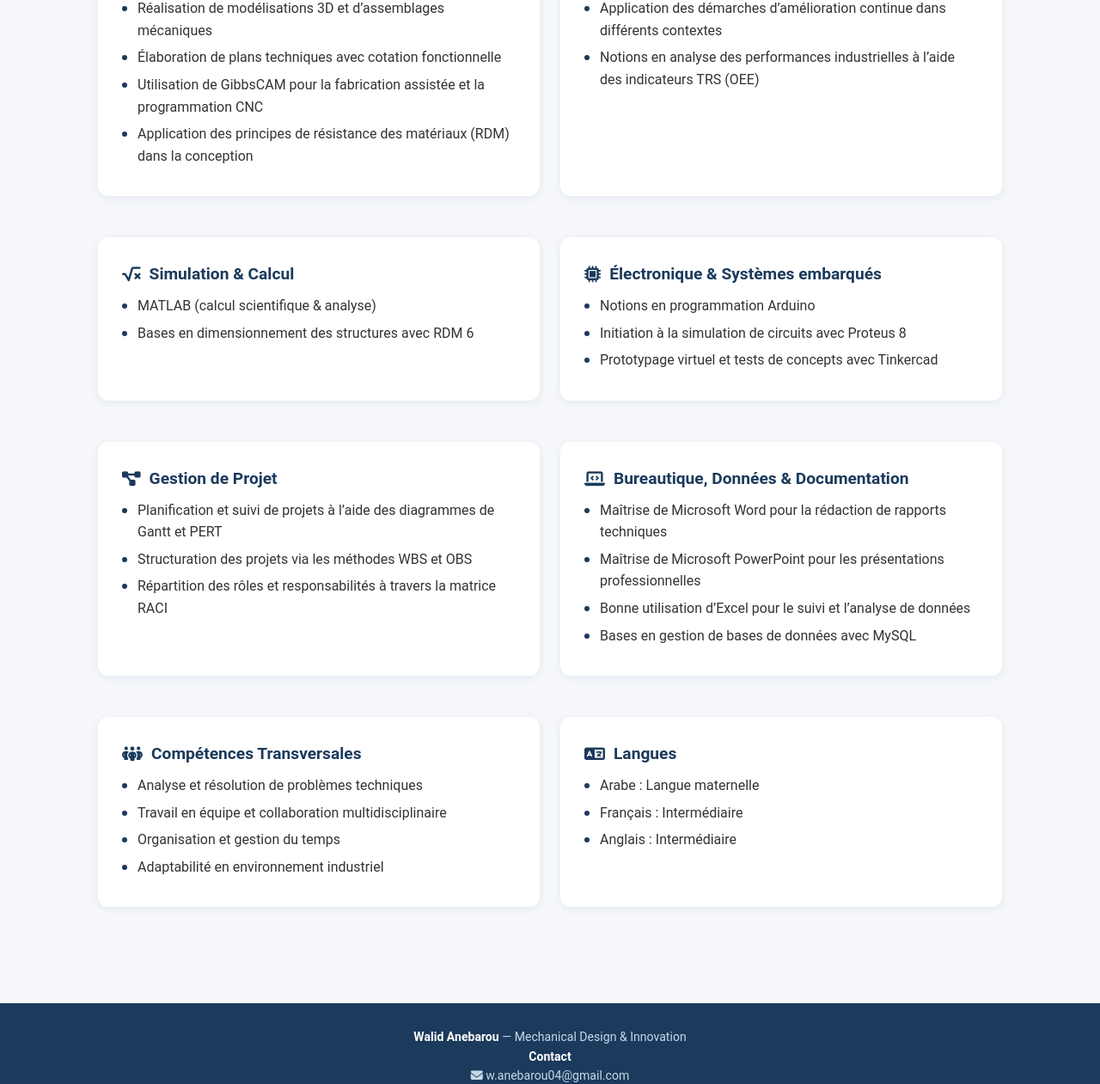
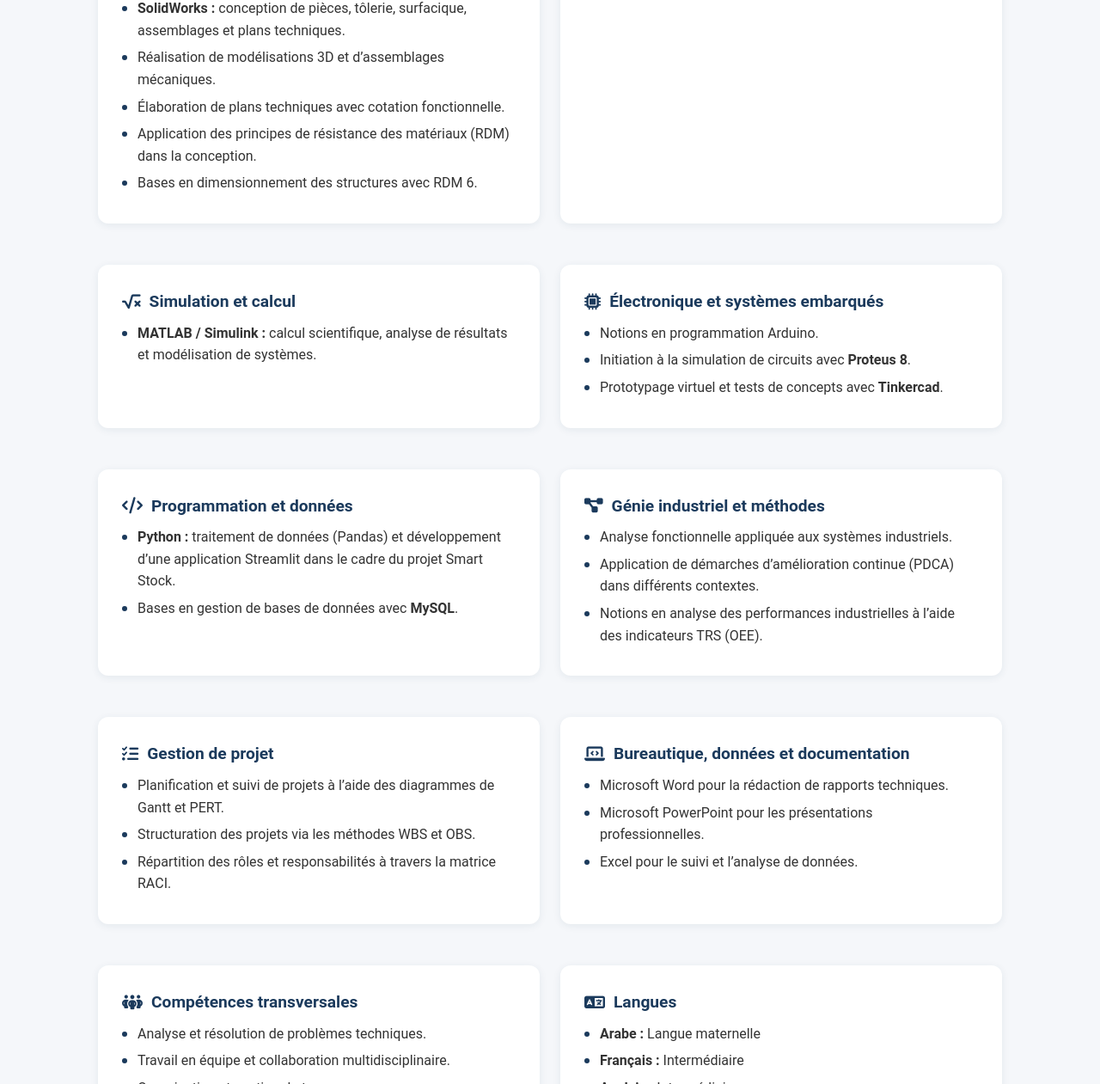
Before and after one commit to walid-anebarou/walid-portfolio, a plain HTML site: page competences.html in a window 1280 px wide. Shown: the part 409-1670 px from the top of the page at 86% size. Drawn offline with Linux system fonts and the light colour scheme.

Commit message:
Refactor competences section with updated skills
Updated skill categories and descriptions for clarity and consistency. Added new skills and organized existing ones.

```diff
--- a/competences.html
+++ b/competences.html
@@ -4,11 +4,15 @@
 <meta charset="UTF-8">
 <meta name="viewport" content="width=device-width, initial-scale=1.0">
 <title>Walid Anebarou — Compétences</title>
+<link rel="preconnect" href="https://fonts.googleapis.com">
+<link rel="preconnect" href="https://fonts.gstatic.com" crossorigin>
+<link href="https://fonts.googleapis.com/css2?family=Inter:wght@400;500;600;700&display=swap" rel="stylesheet">
 <link rel="stylesheet" href="style.css">
 <link rel="stylesheet" href="https://cdnjs.cloudflare.com/ajax/libs/font-awesome/6.5.2/css/all.min.css">
 </head>
 <body>
-<nav class="navbar">
+
+<nav class="navbar" aria-label="Navigation principale">
   <div class="navbar-inner">
     <a class="navbar-brand" href="index.html">Walid <span>Anebarou</span></a>
     <ul class="nav-links">
@@ -33,79 +37,93 @@
   <div class="container skills-grid">
 
     <div class="card skill-category">
-      <h3><i class="fa-solid fa-compass-drafting"></i> CAO / CFAO & Conception Mécanique</h3>
+      <h3><i class="fa-solid fa-compass-drafting"></i> Conception mécanique</h3>
       <ul>
-<li>Maîtrise des logiciels de conception assistée par ordinateur : CATIA V5 et SolidWorks</li>
-        <li>Réalisation de modélisations 3D et d’assemblages mécaniques</li>
-        <li>Élaboration de plans techniques avec cotation fonctionnelle</li>
-        <li>Utilisation de GibbsCAM pour la fabrication assistée et la programmation CNC</li>
-        <li>Application des principes de résistance des matériaux (RDM) dans la conception</li>
+        <li><strong>CATIA V5 :</strong> modélisation 3D (Part Design, Generative Shape Design), assemblages (Assembly Design) et mise en plan.</li>
+        <li><strong>SolidWorks :</strong> conception de pièces, tôlerie, surfacique, assemblages et plans techniques.</li>
+        <li>Réalisation de modélisations 3D et d’assemblages mécaniques.</li>
+        <li>Élaboration de plans techniques avec cotation fonctionnelle.</li>
+        <li>Application des principes de résistance des matériaux (RDM) dans la conception.</li>
+        <li>Bases en dimensionnement des structures avec RDM 6.</li>
       </ul>
     </div>
 
     <div class="card skill-category">
- <h3><i class="fa-solid fa-industry"></i> Génie Industriel & Méthodes</h3>
+      <h3><i class="fa-solid fa-industry"></i> Fabrication assistée (FAO)</h3>
       <ul>
-        <li>Maîtrise des outils d’analyse fonctionnelle appliqués aux systèmes industriels</li>
-        <li>Application des démarches d’amélioration continue dans différents contextes</li>
-        <li>Notions en analyse des performances industrielles à l’aide des indicateurs TRS (OEE)</li>
+        <li><strong>GibbsCAM :</strong> fabrication assistée par ordinateur et programmation CNC.</li>
       </ul>
     </div>
 
     <div class="card skill-category">
-<h3><i class="fa-solid fa-square-root-variable"></i> Simulation & Calcul</h3>
+      <h3><i class="fa-solid fa-square-root-variable"></i> Simulation et calcul</h3>
       <ul>
-        <li>MATLAB (calcul scientifique & analyse)</li>
-        <li>Bases en dimensionnement des structures avec RDM 6</li>
+        <li><strong>MATLAB / Simulink :</strong> calcul scientifique, analyse de résultats et modélisation de systèmes.</li>
       </ul>
     </div>
 
     <div class="card skill-category">
-<h3><i class="fa-solid fa-microchip"></i> Électronique & Systèmes embarqués</h3>
+      <h3><i class="fa-solid fa-microchip"></i> Électronique et systèmes embarqués</h3>
       <ul>
-        <li>Notions en programmation Arduino</li>
-        <li>Initiation à la simulation de circuits avec Proteus 8</li>
-        <li>Prototypage virtuel et tests de concepts avec Tinkercad</li>
+        <li>Notions en programmation Arduino.</li>
+        <li>Initiation à la simulation de circuits avec <strong>Proteus 8</strong>.</li>
+        <li>Prototypage virtuel et tests de concepts avec <strong>Tinkercad</strong>.</li>
       </ul>
     </div>
 
     <div class="card skill-category">
-<h3><i class="fa-solid fa-diagram-project"></i> Gestion de Projet</h3>
+      <h3><i class="fa-solid fa-code"></i> Programmation et données</h3>
       <ul>
-        <li>Planification et suivi de projets à l’aide des diagrammes de Gantt et PERT</li>
-        <li>Structuration des projets via les méthodes WBS et OBS</li>
-        <li>Répartition des rôles et responsabilités à travers la matrice RACI</li>
+        <li><strong>Python :</strong> traitement de données (Pandas) et développement d’une application Streamlit dans le cadre du projet Smart Stock.</li>
+        <li>Bases en gestion de bases de données avec <strong>MySQL</strong>.</li>
       </ul>
     </div>
 
     <div class="card skill-category">
-<h3><i class="fa-solid fa-laptop-code"></i> Bureautique, Données & Documentation</h3>
+      <h3><i class="fa-solid fa-diagram-project"></i> Génie industriel et méthodes</h3>
       <ul>
-        <li>Maîtrise de Microsoft Word pour la rédaction de rapports techniques</li>
-        <li>Maîtrise de Microsoft PowerPoint pour les présentations professionnelles</li>
-        <li>Bonne utilisation d’Excel pour le suivi et l’analyse de données</li>
-        <li>Bases en gestion de bases de données avec MySQL</li>
+        <li>Analyse fonctionnelle appliquée aux systèmes industriels.</li>
+        <li>Application de démarches d’amélioration continue (PDCA) dans différents contextes.</li>
+        <li>Notions en analyse des performances industrielles à l’aide des indicateurs TRS (OEE).</li>
       </ul>
     </div>
 
     <div class="card skill-category">
-<h3><i class="fa-solid fa-people-group"></i> Compétences Transversales</h3>
+      <h3><i class="fa-solid fa-list-check"></i> Gestion de projet</h3>
       <ul>
-        <li>Analyse et résolution de problèmes techniques</li>
-        <li>Travail en équipe et collaboration multidisciplinaire</li>
-        <li>Organisation et gestion du temps</li>
-        <li>Adaptabilité en environnement industriel</li>
+        <li>Planification et suivi de projets à l’aide des diagrammes de Gantt et PERT.</li>
+        <li>Structuration des projets via les méthodes WBS et OBS.</li>
+        <li>Répartition des rôles et responsabilités à travers la matrice RACI.</li>
       </ul>
     </div>
 
-<div class="card skill-category">
-    <h3><i class="fa-solid fa-language"></i> Langues</h3>
-    <ul>
-        <li>Arabe : Langue maternelle</li>
-        <li>Français : Intermédiaire</li>
-        <li>Anglais : Intermédiaire</li>
-    </ul>
-</div>
+    <div class="card skill-category">
+      <h3><i class="fa-solid fa-laptop-code"></i> Bureautique, données et documentation</h3>
+      <ul>
+        <li>Microsoft Word pour la rédaction de rapports techniques.</li>
+        <li>Microsoft PowerPoint pour les présentations professionnelles.</li>
+        <li>Excel pour le suivi et l’analyse de données.</li>
+      </ul>
+    </div>
+
+    <div class="card skill-category">
+      <h3><i class="fa-solid fa-people-group"></i> Compétences transversales</h3>
+      <ul>
+        <li>Analyse et résolution de problèmes techniques.</li>
+        <li>Travail en équipe et collaboration multidisciplinaire.</li>
+        <li>Organisation et gestion du temps.</li>
+        <li>Adaptabilité en environnement industriel.</li>
+      </ul>
+    </div>
+
+    <div class="card skill-category">
+      <h3><i class="fa-solid fa-language"></i> Langues</h3>
+      <ul>
+        <li><strong>Arabe :</strong> Langue maternelle</li>
+        <li><strong>Français :</strong> Intermédiaire</li>
+        <li><strong>Anglais :</strong> Intermédiaire</li>
+      </ul>
+    </div>
 
   </div>
 </section>
```
